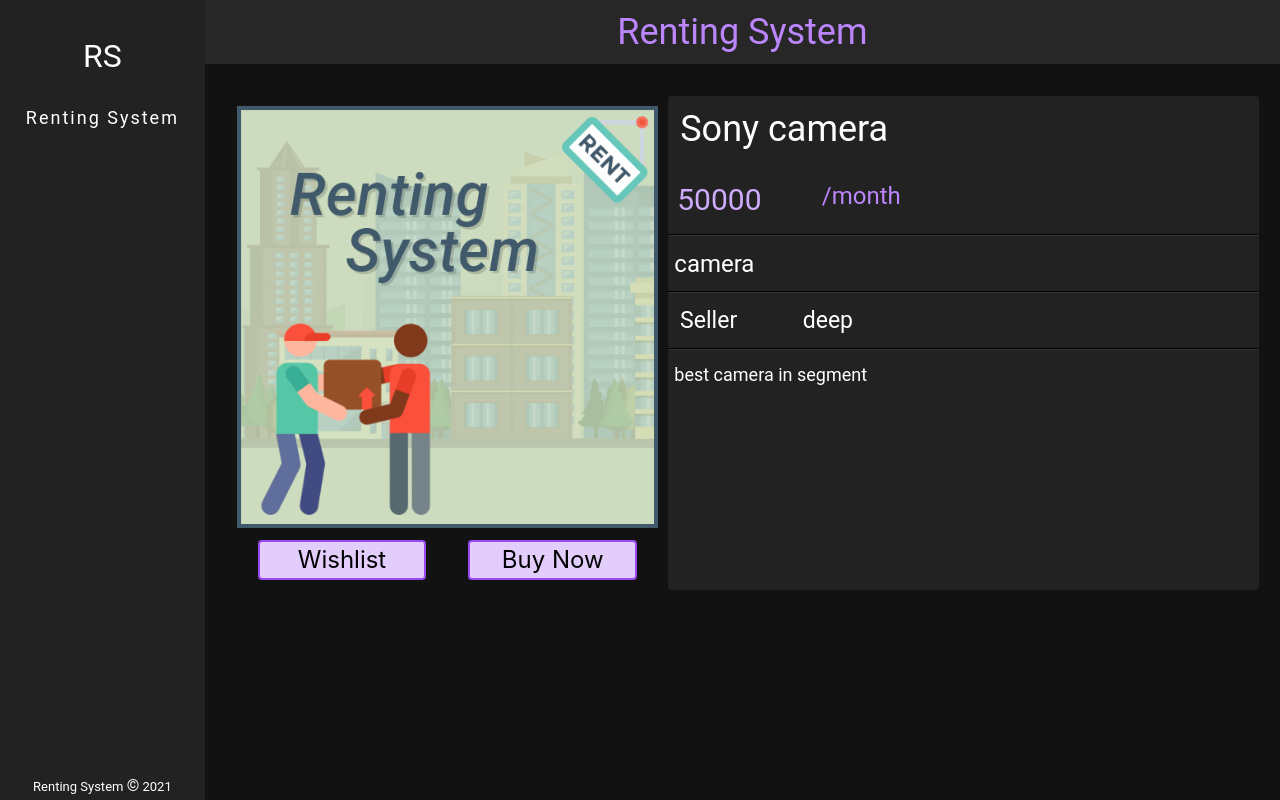
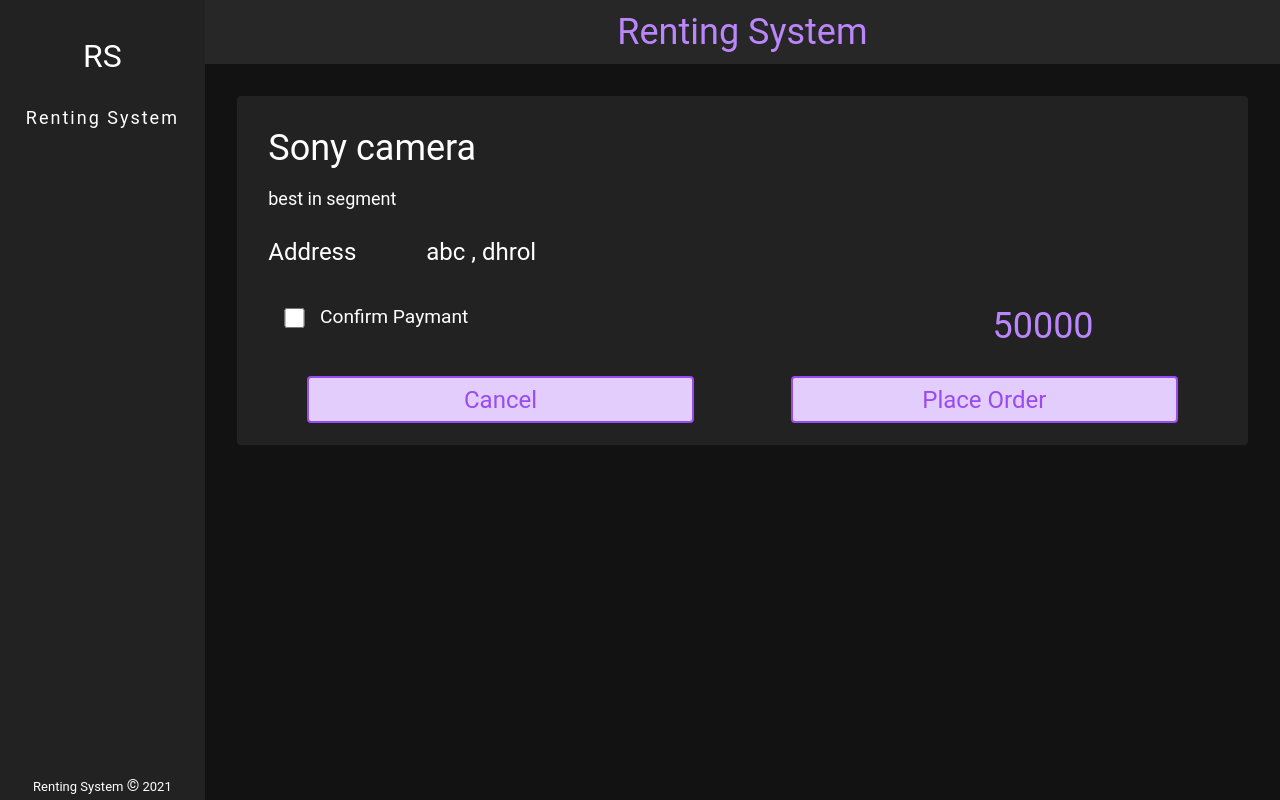
Before and after one commit to ParthSantoki01/Renting-System-Frontend, a React (Create React App) app: page / in a window 1280 px wide. Built offline with nearby package versions, Linux system fonts and the light colour scheme.

Commit message:
Buyer Checkout Page

```diff
--- a/src/App.js
+++ b/src/App.js
@@ -3,6 +3,7 @@
 import Drawer from './Components/Drawer/Drawer';
 import Dashboard from './Pages/General/Dashboard';
 import BuyerViewProduct from './Pages/Buyer/BuyerViewProduct';
+import BuyerCheckout from './Pages/Buyer/BuyerCheckout';
 
 function App() {
   return (
@@ -11,7 +12,7 @@
         <Drawer />
       </div>
       <div className='Main-body'>
-        <BuyerViewProduct />
+        <BuyerCheckout />
       </div>
     </div>
   );
--- a/src/Pages/Buyer/BuyerCheckout.js
+++ b/src/Pages/Buyer/BuyerCheckout.js
@@ -1,8 +1,41 @@
 import React from 'react';
+import ProductHeader from '../../Components/Header/ProductHeader';
+import Button from '../../Components/Button/Button';
+import checkboxMarkedCircleOutline from '@iconify-icons/mdi/checkbox-marked-circle-outline';
+import backspaceOutline from '@iconify-icons/mdi/backspace-outline';
+import './style.css';
 
-import './style.css';
 const BuyerCheckout = (props) => {
-  return <div></div>;
+  return (
+    <div>
+      <ProductHeader />
+      <div className='BuyerCheckout-main'>
+        <div className='BuyerCheckout-title'>{props.title}</div>
+        <div className='BuyerCheckout-description'>{props.description}</div>
+        <div className='BuyerCheckout-address'>
+          <div className='BuyerCheckout-add'>Address</div>
+          <div className='BuyerCheckout-Buyeraddress'>{props.address}</div>
+        </div>
+        <div className='BuyerCheckout-confirmdiv'>
+          <input type='checkbox' className='BuyerCheckout-check' />
+          <span className='BuyerCheckout-confirm'>Confirm Paymant</span>
+          <div className='BuyerCheckoutPrice'>{props.price}</div>
+        </div>
+
+        <div className='BuyerCheckout-buttons'>
+          <Button icon={backspaceOutline} name={'Cancel'} />
+          <Button icon={checkboxMarkedCircleOutline} name={'Place Order'} />
+        </div>
+      </div>
+    </div>
+  );
+};
+
+BuyerCheckout.defaultProps = {
+  address: 'abc , dhrol',
+  title: 'Sony camera',
+  description: 'best in segment',
+  price: 50000,
 };
 
 export default BuyerCheckout;
--- a/src/Pages/Buyer/style.css
+++ b/src/Pages/Buyer/style.css
@@ -105,3 +105,66 @@
 hr {
   border-color: #383838;
 }
+
+/* Buyer checkout page */
+
+.BuyerCheckout-main {
+  margin: auto;
+  margin-top: 3%;
+  width: 90%;
+  font-family: Roboto;
+  color: white;
+  background-color: #222222;
+  border-radius: 4px;
+  padding: 2%;
+}
+
+.BuyerCheckout-title {
+  font-size: 36px;
+  padding: 1%;
+}
+
+.BuyerCheckout-description {
+  padding: 1%;
+  font-size: 18px;
+}
+
+.BuyerCheckout-address {
+  font-size: 24px;
+  padding: 1%;
+  margin-top: 1%;
+  display: flex;
+}
+.BuyerCheckout-add {
+  flex: 1;
+}
+.BuyerCheckout-Buyeraddress {
+  flex: 5;
+}
+.BuyerCheckout-confirmdiv {
+  display: flex;
+  font-size: larger;
+  padding: 1%;
+  margin-top: 2%;
+}
+
+.BuyerCheckout-confirmdiv input {
+  flex: 1;
+  cursor: pointer;
+  font-size: 22px;
+  height: 20px;
+  width: 20px;
+}
+.BuyerCheckout-confirm {
+  flex: 15;
+}
+.BuyerCheckoutPrice {
+  flex: 5;
+  color: #bb86fc;
+  font-size: 36px;
+}
+.BuyerCheckout-buttons {
+  margin-top: 2%;
+  color: #994af1;
+  display: flex;
+}
```
